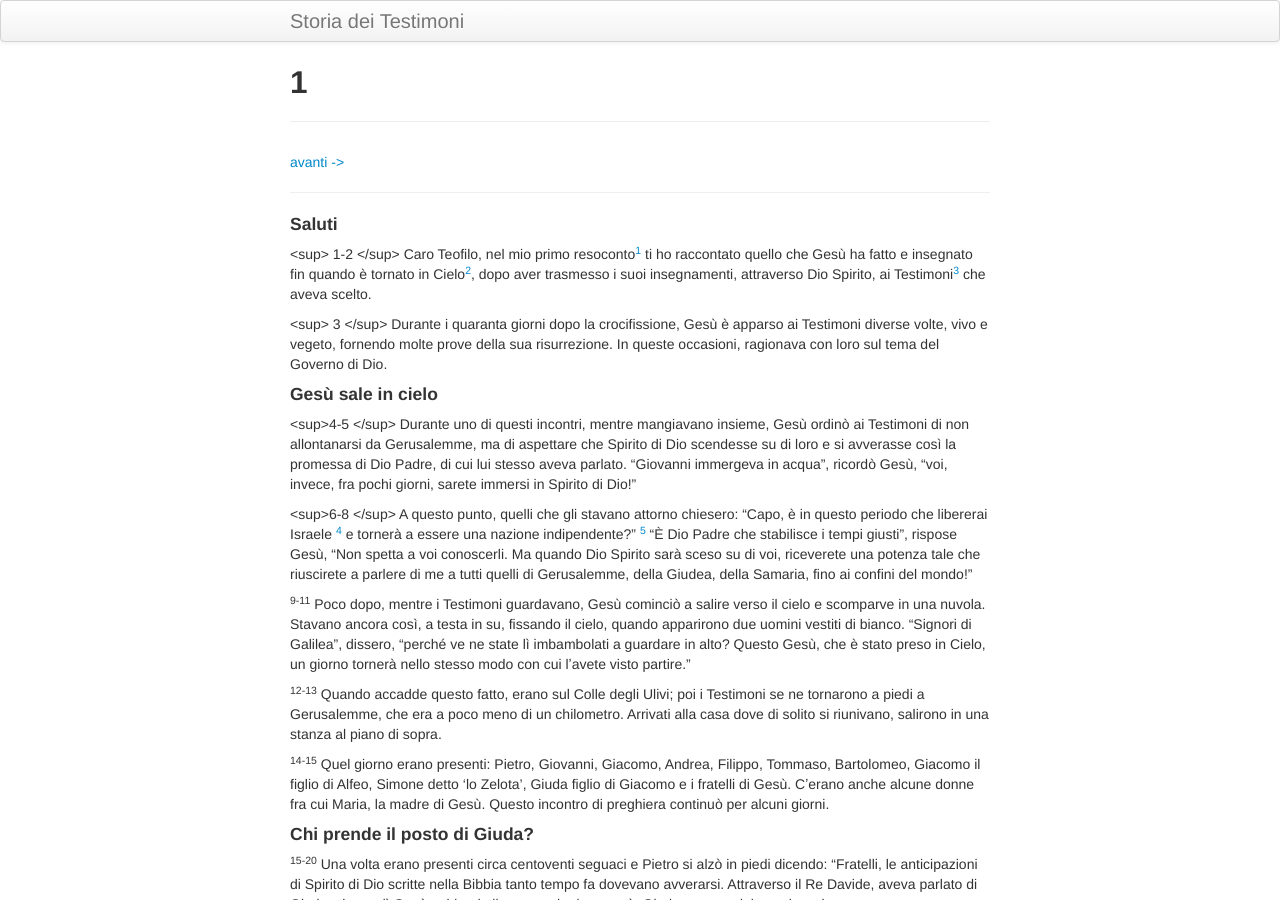
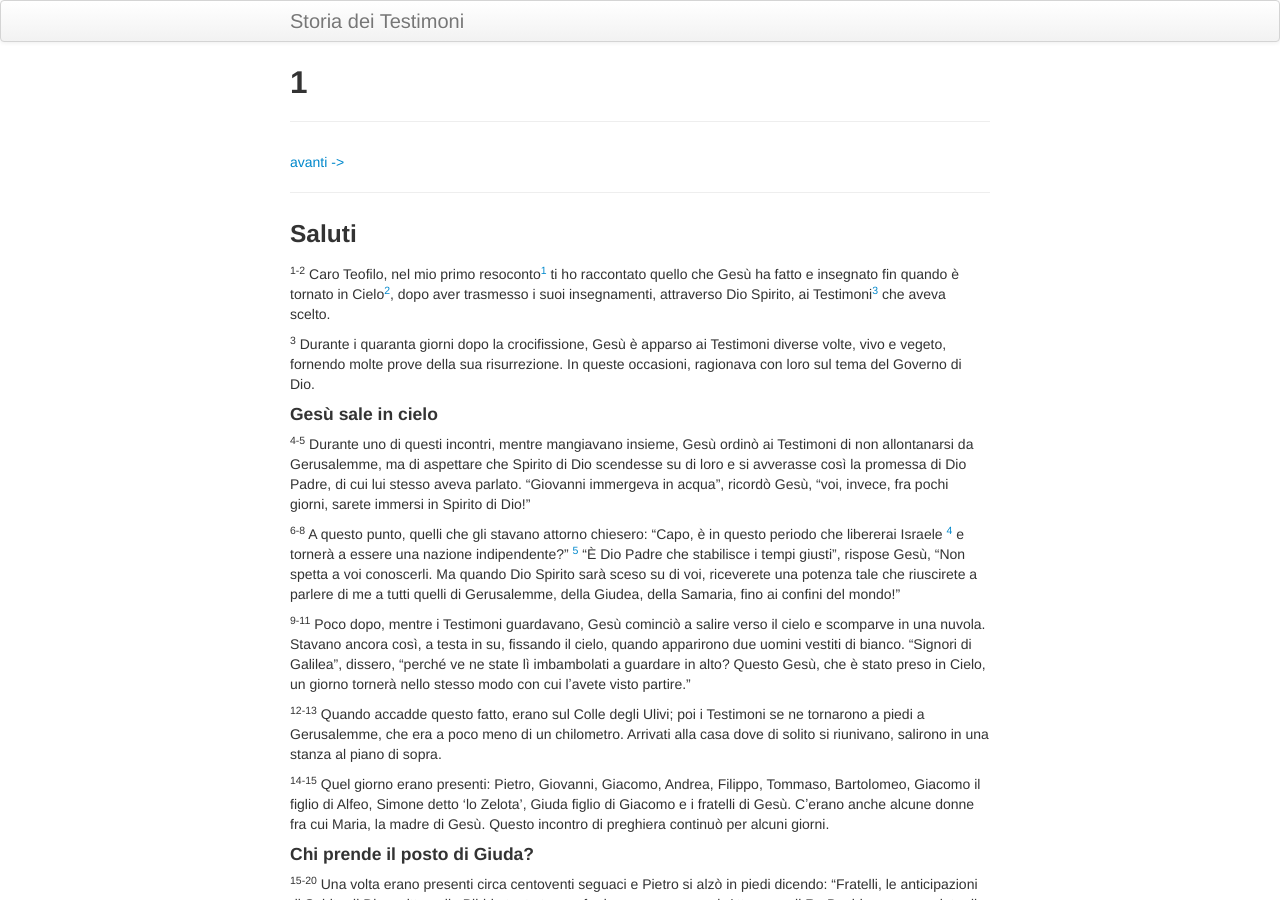
Before and after one commit to pachialu/sdt_pages, a Jekyll site: the page built from pages/st01.md, in a window 1280 px wide and 900 px high. Built offline with Jekyll 4.4.1, drawn with Linux system fonts in a browser that asks for light colours; part of the change alters nothing that is shown.

Commit message:
cap 1 impaginazione
tentativi di sistemare impaginazione

```diff
--- a/pages/st01.md
+++ b/pages/st01.md
@@ -6,34 +6,34 @@ title: 1
 
 ------------------------------------------------------------------------
 
-#### Saluti
+### Saluti
 
-\<sup\> 1-2 \</sup\> Caro Teofilo, nel mio primo resoconto[^1] ti ho
+<sup>1-2</sup> Caro Teofilo, nel mio primo resoconto[^1] ti ho
 raccontato quello che Gesù ha fatto e insegnato fin quando è tornato in
 Cielo[^2], dopo aver trasmesso i suoi insegnamenti, attraverso Dio
 Spirito, ai Testimoni[^3] che aveva scelto.
 
-\<sup\> 3 \</sup\> Durante i quaranta giorni dopo la crocifissione, Gesù
-è apparso ai Testimoni diverse volte, vivo e vegeto, fornendo molte
-prove della sua risurrezione. In queste occasioni, ragionava con loro
-sul tema del Governo di Dio.
+<sup>3</sup> Durante i quaranta giorni dopo la crocifissione, Gesù è
+apparso ai Testimoni diverse volte, vivo e vegeto, fornendo molte prove
+della sua risurrezione. In queste occasioni, ragionava con loro sul tema
+del Governo di Dio.
 
 #### Gesù sale in cielo
 
-\<sup\>4-5 \</sup\> Durante uno di questi incontri, mentre mangiavano
+<sup>4-5</sup> Durante uno di questi incontri, mentre mangiavano
 insieme, Gesù ordinò ai Testimoni di non allontanarsi da Gerusalemme, ma
 di aspettare che Spirito di Dio scendesse su di loro e si avverasse così
 la promessa di Dio Padre, di cui lui stesso aveva parlato. "Giovanni
 immergeva in acqua", ricordò Gesù, "voi, invece, fra pochi giorni,
 sarete immersi in Spirito di Dio!"
 
-\<sup\>6-8 \</sup\> A questo punto, quelli che gli stavano attorno
-chiesero: "Capo, è in questo periodo che libererai Israele [^4] e
-tornerà a essere una nazione indipendente?" [^5] "È Dio Padre che
-stabilisce i tempi giusti", rispose Gesù, "Non spetta a voi conoscerli.
-Ma quando Dio Spirito sarà sceso su di voi, riceverete una potenza tale
-che riuscirete a parlere di me a tutti quelli di Gerusalemme, della
-Giudea, della Samaria, fino ai confini del mondo!"
+<sup>6-8</sup> A questo punto, quelli che gli stavano attorno chiesero:
+"Capo, è in questo periodo che libererai Israele [^4] e tornerà a essere
+una nazione indipendente?" [^5] "È Dio Padre che stabilisce i tempi
+giusti", rispose Gesù, "Non spetta a voi conoscerli. Ma quando Dio
+Spirito sarà sceso su di voi, riceverete una potenza tale che riuscirete
+a parlere di me a tutti quelli di Gerusalemme, della Giudea, della
+Samaria, fino ai confini del mondo!"
 
 <sup>9-11</sup> Poco dopo, mentre i Testimoni guardavano, Gesù cominciò
 a salire verso il cielo e scomparve in una nuvola. Stavano ancora così,
@@ -90,8 +90,7 @@ undici Testimoni.
 
 [^4]: dai Romani
 
-[^5]: Gli Ebrei aspettavano un Re liberatore, detto 'Messia' o
-    Protagonista
+[^5]: Gli Ebrei aspettavano un Re liberatore, detto 'Messia' o Protagonista
 
 [^6]: Salmo 69:25
 
@@ -99,6 +98,7 @@ undici Testimoni.
 
 [^8]: Giovanni il Battezzatore
 
+
 ------------------------------------------------------------------------
 
 [avanti ->](st02.html)
```
